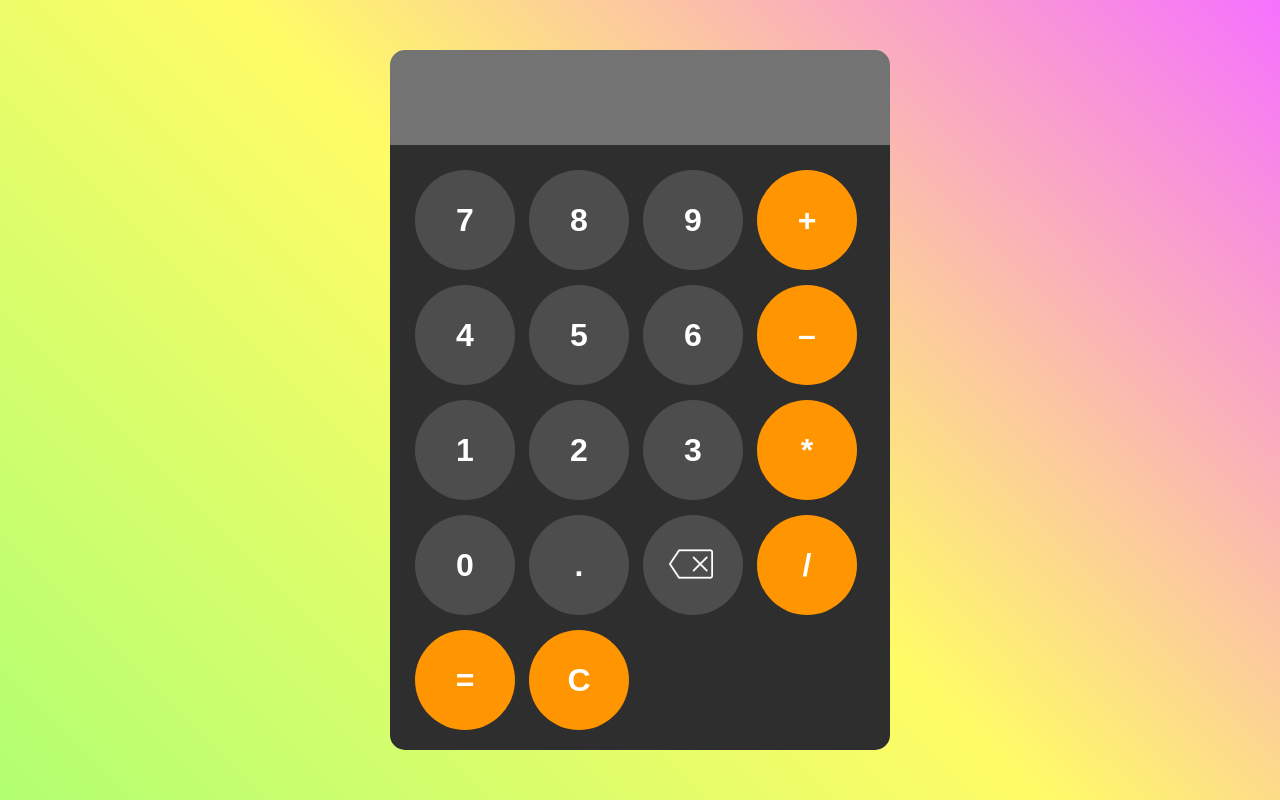
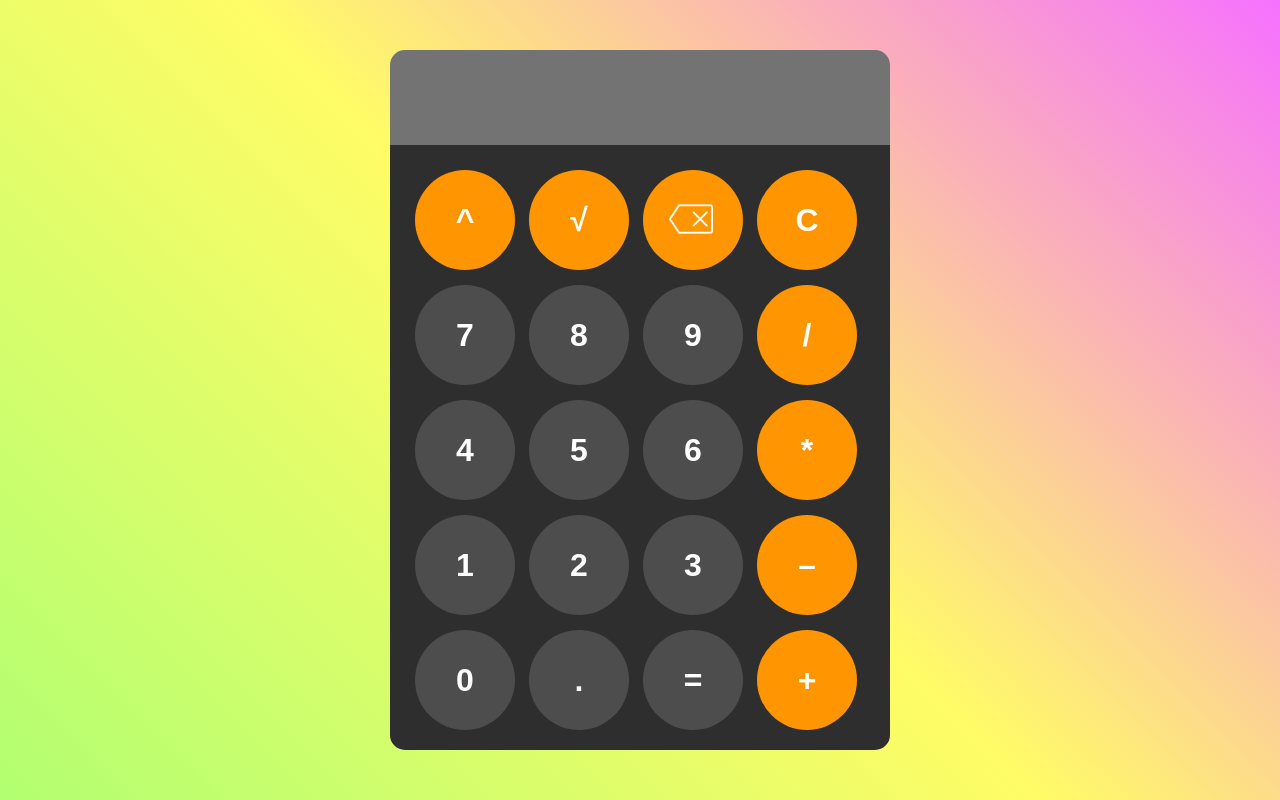
Before and after one commit to AimeneSD/Calculator-Project, a website: page index.html in a window 1280 px wide. Drawn offline with Linux system fonts and the light colour scheme.

Commit message:
feat: add exponentiation and square root functions

```diff
--- a/index.html
+++ b/index.html
@@ -13,24 +13,26 @@
     <div id="calculator">
         <input id="display" tabindex="-1" readonly><!-- tabindex permet-->
         <div id="keys">
+            <button onclick="appendToDisplay('^')" tabindex="-1" class="operator_btn">^</button>
+            <button onclick="appendToDisplay('√')" tabindex="-1"  class="operator_btn">√</button>
+            <button onclick="ClearLast()" tabindex="-1" class="operator_btn"><img src="assets/img/delete_icon.webp" draggable="false" id="icon" alt="delete"></button>
+            <button onclick="ClearDisplay()" tabindex="-1" class="operator_btn">C</button>
             <button onclick="appendToDisplay('7')" tabindex="-1" >7</button>
             <button onclick="appendToDisplay('8')" tabindex="-1" >8</button>
             <button onclick="appendToDisplay('9')" tabindex="-1" >9</button>
-            <button onclick="appendToDisplay('+')" tabindex="-1" class="operator_btn">+</button>
+            <button onclick="appendToDisplay('/')" tabindex="-1" class="operator_btn">/</button>
             <button onclick="appendToDisplay('4')" tabindex="-1" >4</button>
             <button onclick="appendToDisplay('5')" tabindex="-1" >5</button>
             <button onclick="appendToDisplay('6')" tabindex="-1" >6</button>
-            <button onclick="appendToDisplay('-')" tabindex="-1" class="operator_btn">–</button>
+            <button onclick="appendToDisplay('*')" tabindex="-1" class="operator_btn">*</button>
             <button onclick="appendToDisplay('1')" tabindex="-1" >1</button>
             <button onclick="appendToDisplay('2')" tabindex="-1" >2</button>
             <button onclick="appendToDisplay('3')" tabindex="-1" >3</button>
-            <button onclick="appendToDisplay('*')" tabindex="-1" class="operator_btn">*</button>
+            <button onclick="appendToDisplay('-')" tabindex="-1" class="operator_btn">–</button>
             <button onclick="appendToDisplay('0')" tabindex="-1" >0</button>
             <button onclick="appendToDisplay('.')" tabindex="-1" >.</button>
-            <button onclick="ClearLast()" tabindex="-1" ><img src="assets/img/delete_icon.webp" draggable="false" id="icon" alt="delete"></button>
-            <button onclick="appendToDisplay('/')" tabindex="-1" class="operator_btn">/</button>
-            <button onclick="calculate()" tabindex="-1" class="operator_btn">=</button>
-            <button onclick="ClearDisplay()" tabindex="-1" class="operator_btn">C</button>
+            <button onclick="calculate()" tabindex="-1">=</button>
+            <button onclick="appendToDisplay('+')" tabindex="-1" class="operator_btn">+</button>
         </div>
     </div>
 
--- a/script.js
+++ b/script.js
@@ -2,38 +2,54 @@
 
 console.log("Working !");
 const display = document.getElementById("display");
-const operators = ["+","-","*","/"]
+const operators = ["+","-","*","/","^"]
+let isCalculated = false;
+
 
 //2. FONCTIONS D'AFFICHAGE
 function appendToDisplay(input){//AJOUTE DES CARACTERES A CHAQUE APPUI DE BOUTON
     display.blur(); // Enlève le focus de n'importe quel élément pour nettoyer le clavier
+    const lastchar = display.value.slice(-1)
 
-    const lastchar = display.value.slice(-1)
-    if (operators.includes(input) && operators.includes(lastchar)) {
+    if(isCalculated){
+        if(!operators.includes(input)){
+            display.value="";
+        }
+        isCalculated=false;
+    }
+
+    if (operators.includes(input) && operators.includes(lastchar)) {//PERMET D'EVITER LES DOUBLES OPERATEURS SUR LE DISPLAY
         return; // On arrête tout, on n'ajoute pas le deuxième opérateur
     }
-    display.value = display.value + input;
+    display.value += input;
 
 
 }
 
 function ClearDisplay(){//SUPPRIME TOUT
     display.value="";
+    isCalculated=false
 }
 
 function ClearLast(){//SUPPRIME LE DERNIER CARACTERE
     display.value = display.value.slice(0, -1);
+    isCalculated=false
 }
+
+
 
 //3. LOGIQUE DE CALCUL
 function calculate(){//CALCULE SI ET SEULEMENT SI LA SYNTAXE EST CORRECTE SINON AFFICHE "Error"
     if (display.value==="") return;
 
     try{
-        const result= eval(display.value);
+        let expression = display.value.replace(/\^/g,"**")
+        result = eval(expression);
         display.value=Number.isFinite ? result : "Error"
+        isCalculated=true
     }catch(error){
         display.value = "Error";
+        isCalculated=true
     }
 }
 
```
